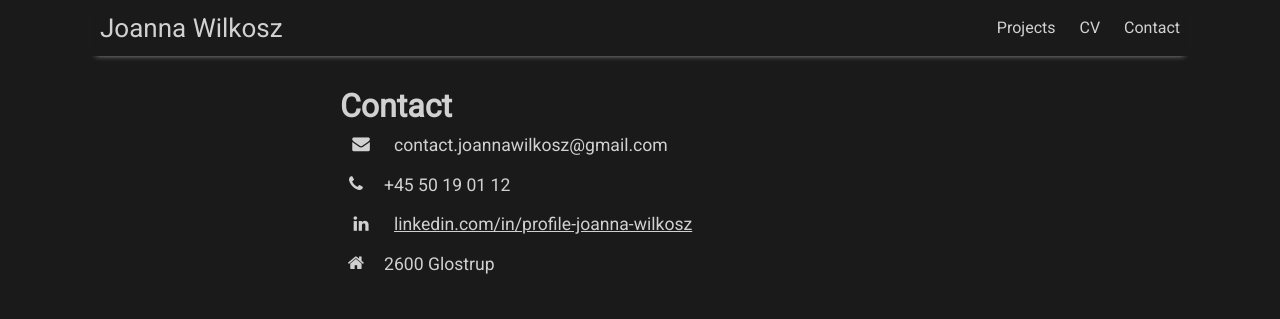
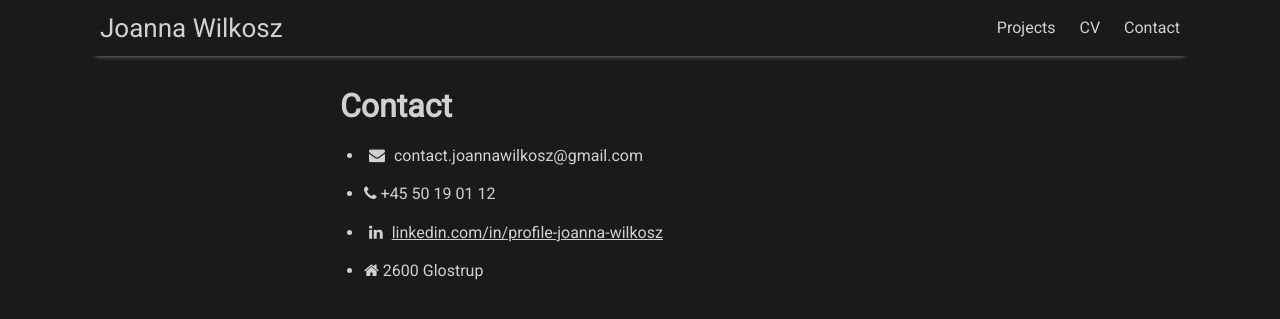
Before and after one commit to joanna-wi/joanna-wi.github.io, a Jekyll site: the page built from pages/contact.md, in a window 1280 px wide. Shown: the top 319 px of the page. Built offline with Jekyll 4.4.1, drawn with Linux system fonts in a browser that asks for light colours; nearby versions of some CDN libraries.

Commit message:
Update main.scss

```diff
--- a/assets/css/main.scss
+++ b/assets/css/main.scss
@@ -56,8 +56,3 @@ a { color:#d1d1d1; }
 .dropdown-content a { color:#d1d1d1 !important; }
 .dropdown-content a:hover { background-color:#333333 !important; }
 .dropdown-content, .dropdown-content * { color:#d1d1d1 !important; }
-
-.contact-list { list-style:none !important; padding:0 !important; margin:0; }
-.contact-list li { list-style:none !important; display:flex; align-items:center; margin-bottom:1rem; font-size:1.1rem; }
-.contact-list li::before { content:none !important; }
-.contact-list i { flex:0 0 2rem; text-align:center; margin-right:.75rem; }
```
